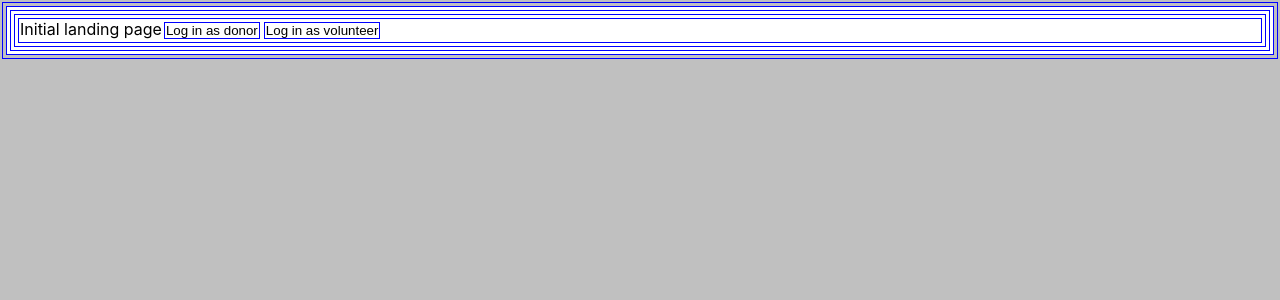
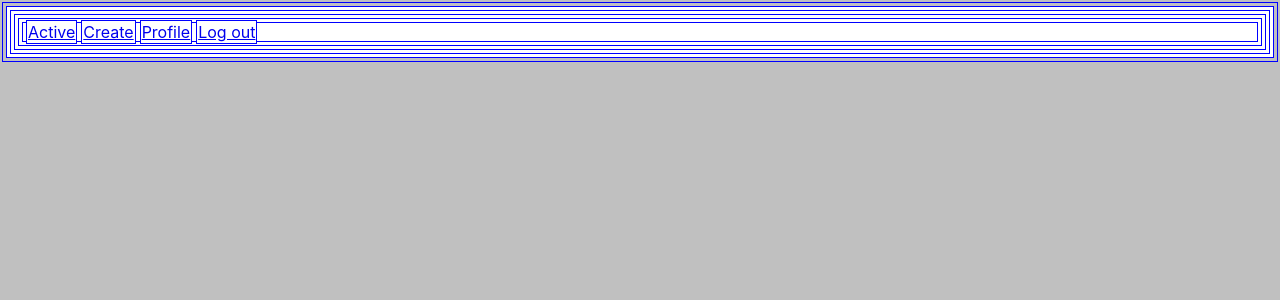
Before and after one commit to Replate2/Frontend, a React (Create React App) app: page /donor in a window 1280 px wide. Shown: the top 300 px of the page. Built offline with nearby package versions, Linux system fonts and the light colour scheme.

Commit message:
Donor navigation

```diff
--- a/src/App.js
+++ b/src/App.js
@@ -26,7 +26,7 @@ function App() {
   return (
     <div>
       <Switch>
-        <Route path="/donate">
+        <Route path="/donor">
           <Donor />
         </Route>
         <Route path="/volunteer">
--- a/src/components/donor.js
+++ b/src/components/donor.js
@@ -3,6 +3,8 @@ import Profile from "./profile";
 import ProfileEdit from "./profileEdit";
 import PickupList from "./pickupList";
 import PickupEdit from "./pickupEdit";
+import { Switch, Route } from "react-router-dom";
+import Nav from "./nav";
 
 // donor page [state: pickups, donor profile]
 //   view pickups (default view; "create new" button)
@@ -13,11 +15,25 @@ import PickupEdit from "./pickupEdit";
 const Donor = () => {
     return(
         <div>
-            Main page for logged-in donors.
-            <Profile />
-            <ProfileEdit />
-            <PickupList />
-            <PickupEdit />
+            <Nav role="donor" />
+            <Switch>
+                <Route path="/donor/profile/edit">
+                    <h2>Edit profile</h2>
+                    <ProfileEdit />
+                </Route>
+                <Route path="/donor/profile">
+                    <h2>Your profile</h2>
+                    <Profile />
+                </Route>
+                <Route path="/donor/new">
+                    <h2>Request pickup</h2>
+                    <PickupEdit />
+                </Route>
+                <Route path="/donor/active">
+                    <h2>Active pickups</h2>
+                    <PickupList />
+                </Route>
+            </Switch>
         </div>
     );
 }
--- a/src/components/landing.js
+++ b/src/components/landing.js
@@ -1,4 +1,5 @@
 import React from "react";
+import { Link } from "react-router-dom";
 
 // landing page (fake login buttons for donors and volunteers)
 
@@ -8,8 +9,8 @@ const Landing = () => {
     return(
         <div>
             Initial landing page
-            <button>Log in as donor</button>
-            <button>Log in as volunteer</button>
+            <Link to="donor/active/"><button>Log in as donor</button></Link>
+            <Link to="donor/volunteer/"><button>Log in as volunteer</button></Link>
         </div>
     );
 }
--- a/src/components/volunteerNav.js
+++ b/src/components/nav.js
@@ -3,16 +3,16 @@ import { NavLink } from "react-router-dom";
 
 // view profile {props: profile data, profile type (donor or volunteer)}
 
-const VolunteerNav = () => {
+const Nav = ({role}) => {
     return(
-        <div>
-            Nav bar for volunteers.
+        <nav>
             <NavLink to="../active/">Active</NavLink>
-            <NavLink to="../browse/">Browse</NavLink>
+            {role === "volunteer" && <NavLink to="../browse/">Browse</NavLink>}
+            {role === "donor" && <NavLink to="../new/">Create</NavLink>}
             <NavLink to="../profile/">Profile</NavLink>
             <NavLink to="/">Log out</NavLink>
-        </div>
+        </nav>
     );
 }
 
-export default VolunteerNav;
+export default Nav;
--- a/src/components/volunteer.js
+++ b/src/components/volunteer.js
@@ -3,7 +3,7 @@ import {Switch, Route} from "react-router-dom";
 import Profile from "./profile";
 import ProfileEdit from "./profileEdit";
 import PickupList from "./pickupList";
-import VolunteerNav from "./volunteerNav";
+import Nav from "./nav";
 
 // volunteer page [state: pickups?, profile]
 //   view open pickups
@@ -15,7 +15,7 @@ import VolunteerNav from "./volunteerNav";
 const Volunteer = () => {
     return(
         <div>
-            <VolunteerNav />
+            <Nav role="volunteer" />
             <Switch>
                 <Route path="/volunteer/profile/edit">
                     <h2>Edit profile</h2>
```
